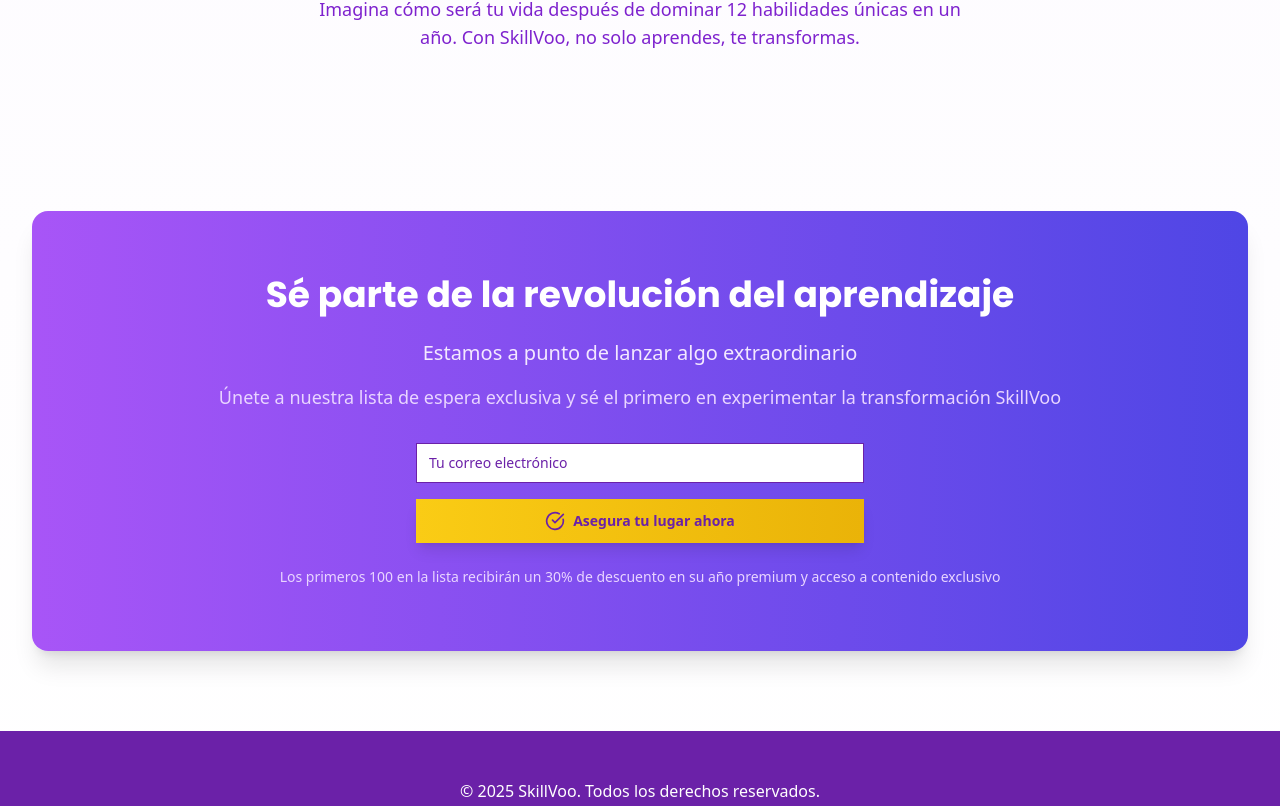
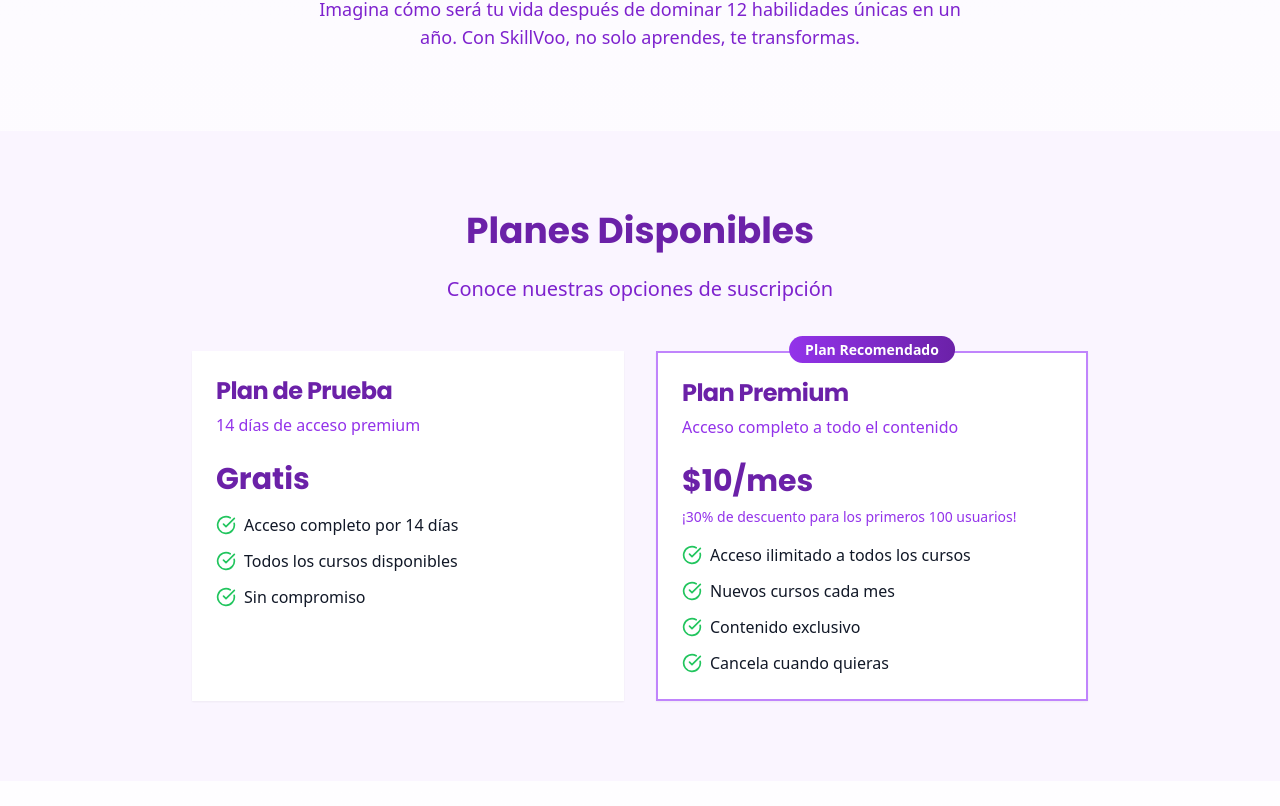
Before and after one commit to Ferrajju/skillvoo-landing, a Next.js app: page / in a window 1280 px wide. Shown: the part 2234-3040 px from the top of the page. Built offline with nearby package versions, Linux system fonts and the light colour scheme.

Commit message:
Añadidos tipos para nodemailer

```diff
--- a/app/page.tsx
+++ b/app/page.tsx
@@ -277,6 +277,73 @@ export default function LandingPage() {
         </motion.p>
       </motion.section>
 
+      <section className="bg-purple-50 py-20">
+        <div className="container mx-auto px-4 sm:px-6 lg:px-8">
+          <h2 className="text-4xl font-bold text-center text-purple-800 mb-6 font-heading">Planes Disponibles</h2>
+          <p className="text-xl text-purple-700 text-center mb-12">Conoce nuestras opciones de suscripción</p>
+
+          <div className="grid grid-cols-1 md:grid-cols-2 gap-8 max-w-4xl mx-auto">
+            {/* Free Trial Plan */}
+            <Card className="border-none bg-white">
+              <CardHeader>
+                <CardTitle className="text-2xl font-bold text-purple-800 font-heading">Plan de Prueba</CardTitle>
+                <p className="text-purple-600">14 días de acceso premium</p>
+              </CardHeader>
+              <CardContent className="space-y-4">
+                <div className="text-3xl font-bold text-purple-800 font-heading">
+                  Gratis
+                </div>
+                <ul className="space-y-3">
+                  {["Acceso completo por 14 días", "Todos los cursos disponibles", "Sin compromiso"].map((feature, index) => (
+                    <li key={index} className="flex items-center">
+                      <CheckCircle className="h-5 w-5 text-green-500 mr-2" />
+                      <span>{feature}</span>
+                    </li>
+                  ))}
+                </ul>
+              </CardContent>
+            </Card>
+
+            {/* Premium Plan */}
+            <Card className="border-2 border-purple-400 bg-white relative">
+              <div className="absolute -top-4 left-1/2 transform -translate-x-1/2">
+                <span className="bg-gradient-to-r from-purple-600 to-purple-800 text-white px-4 py-1 rounded-full text-sm font-semibold">
+                  Plan Recomendado
+                </span>
+              </div>
+              <CardHeader>
+                <CardTitle className="text-2xl font-bold text-purple-800 font-heading">Plan Premium</CardTitle>
+                <p className="text-purple-600">Acceso completo a todo el contenido</p>
+              </CardHeader>
+              <CardContent className="space-y-4">
+                <div className="space-y-2">
+                  <div className="text-3xl font-bold text-purple-800 font-heading">
+                    $10/mes
+                  </div>
+                  <div className="text-sm text-purple-600 font-medium">
+                    ¡30% de descuento para los primeros 100 usuarios!
+                  </div>
+                </div>
+                <ul className="space-y-3">
+                  {[
+                    "Acceso ilimitado a todos los cursos",
+                    "Nuevos cursos cada mes",
+                    "Contenido exclusivo",
+                    "Cancela cuando quieras"
+                  ].map((feature, index) => (
+                    <li key={index} className="flex items-center">
+                      <CheckCircle className="h-5 w-5 text-green-500 mr-2" />
+                      <span>{feature}</span>
+                    </li>
+                  ))}
+                </ul>
+              </CardContent>
+            </Card>
+          </div>
+        </div>
+      </section>
+
+
       {/* Waitlist CTA Section */}
       <motion.section
         initial="initial"
```
